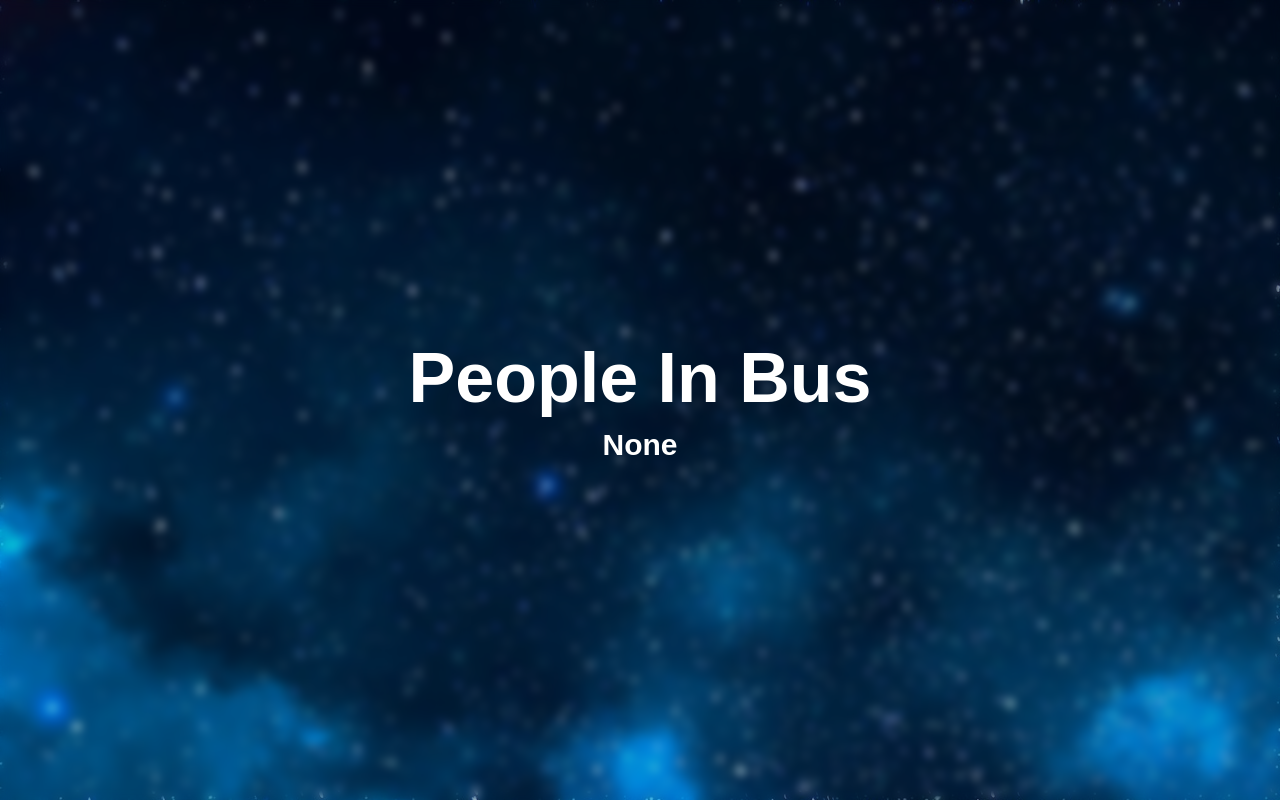
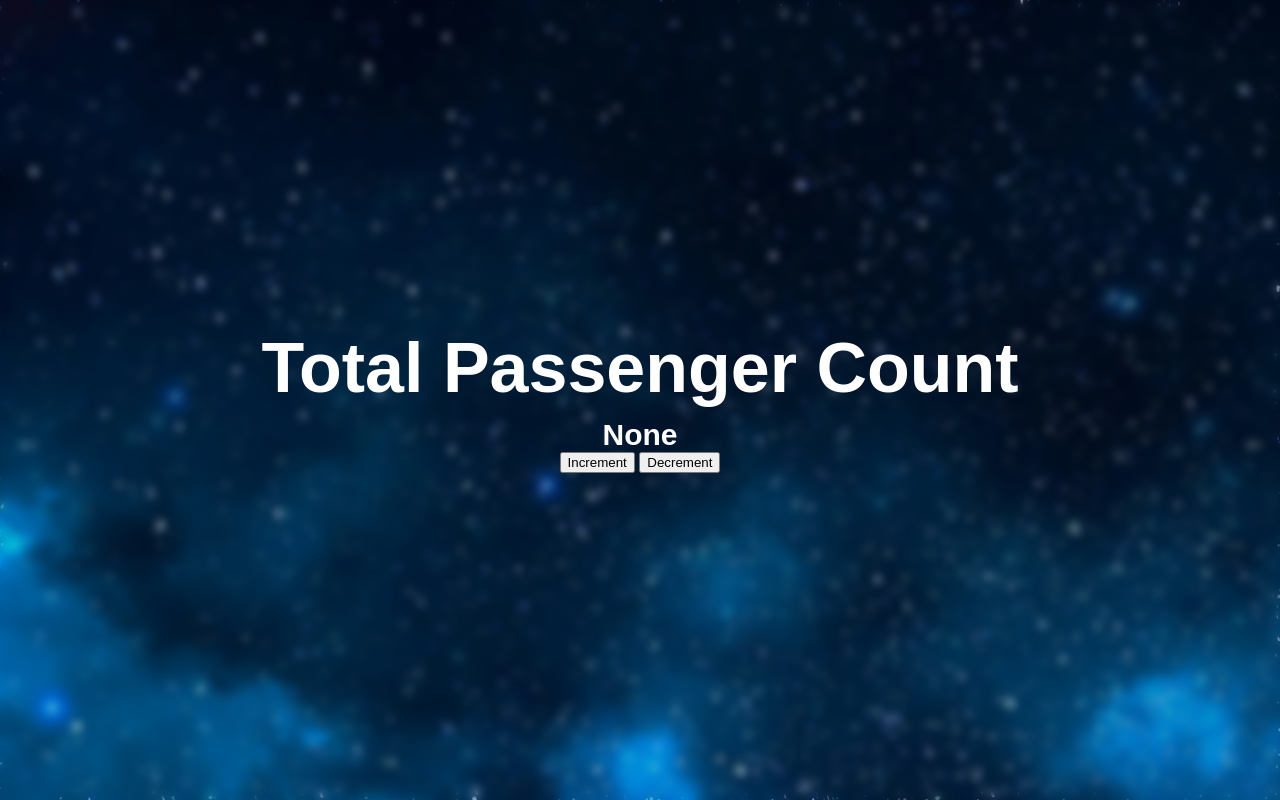
Before and after one commit to MikaTech-dev/Bus-Passenger-Counter-with-JS, a plain HTML site: page index.html in a window 1280 px wide. Drawn offline with Linux system fonts and the light colour scheme.

Commit message:
Added wrapper added buttons changed text

```diff
--- a/index.html
+++ b/index.html
@@ -3,13 +3,17 @@
 <head>
     <meta charset="UTF-8">
     <meta name="viewport" content="width=device-width, initial-scale=1.0">
-    <title>Passenger Counter</title>
+    <title>TPC</title>
     <link rel="stylesheet" href="./style.css">
 </head>
-<div class="wrapper">
+<div id="wrapper">
     <body>
-        <h1>People In Bus</h1>
+        <h1>Total Passenger Count</h1>
         <h2 id="passengerCount">None</h2>
+        <div id="buttons1-2">
+            <button id="increment-btn">Increment</button>
+            <button id="decrement-btn">Decrement</button>
+        </div>
         <script src="./main.js"></script>
     </body>
 </div>
```
